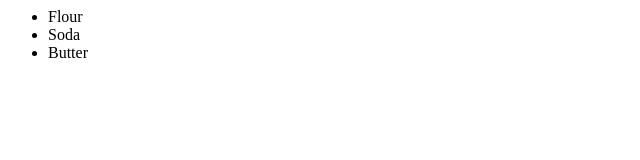
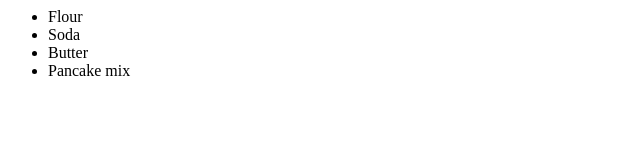
Before and after one commit to JeSa/grocerylist, a plain HTML site: page index.html in a window 1280 px wide. Shown: the full height of the page, 0-640 px from the left. Drawn offline with Linux system fonts and the light colour scheme.

Commit message:
Added pancake mix to list

```diff
--- a/index.html
+++ b/index.html
@@ -4,6 +4,7 @@
 			<li>Flour</li>
 			<li>Soda</li>
 			<li>Butter</li>
+			<li>Pancake mix</li>
 		</ul>
 	</body>
 <html>
```
